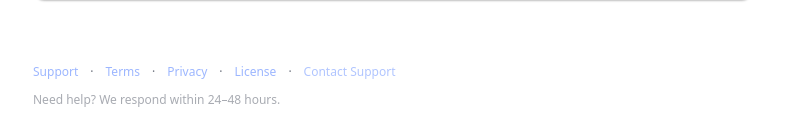
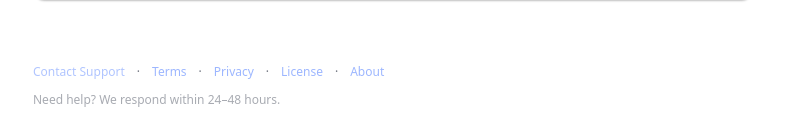
Before and after one commit to aveeno350-ctrl/hook-script-studio, a Next.js app: page / in a window 1280 px wide. Shown: the part 985-1122 px from the top of the page, without its empty margins (247-1032 px from the left). Built offline with nearby package versions, Linux system fonts and the light colour scheme; no server answers.

Commit message:
Update page.tsx

```diff
--- a/app/page.tsx
+++ b/app/page.tsx
@@ -420,14 +420,6 @@ setTimeout(() => outRef.current?.scrollIntoView({ behavior: "smooth", block: "st
 
         <footer className="pt-10 text-xs opacity-60">
   <div className="space-x-3">
-    <a className="hover:underline" href="/support">Support</a>
-    <span>·</span>
-    <a className="hover:underline" href="/terms">Terms</a>
-    <span>·</span>
-    <a className="hover:underline" href="/privacy">Privacy</a>
-    <span>·</span>
-    <a className="hover:underline" href="/license">License</a>
-    <span>·</span>
     <a
   className="hover:underline opacity-80 hover:opacity-100 transition"
   href={`mailto:aveeno350@gmail.com?subject=Hook%20%26%20Script%20Studio%20Support%20Request&body=${encodeURIComponent(
@@ -436,6 +428,16 @@ setTimeout(() => outRef.current?.scrollIntoView({ behavior: "smooth", block: "st
 >
   Contact Support
 </a>
+    <span>·</span>
+    <a className="hover:underline" href="/terms">Terms</a>
+    <span>·</span>
+    <a className="hover:underline" href="/privacy">Privacy</a>
+    <span>·</span>
+    <a className="hover:underline" href="/license">License</a>
+    <span>·</span>
+    <a className="hover:underline" href="/about">
+      About
+    </a>
 
     <p className="text-xs opacity-60 mt-3">
   Need help? We respond within 24–48 hours.
```
